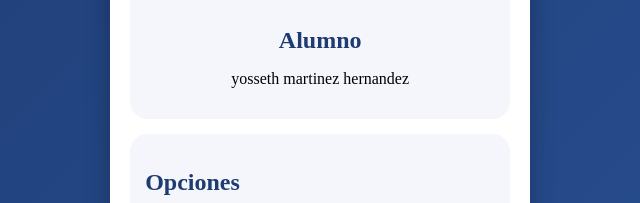
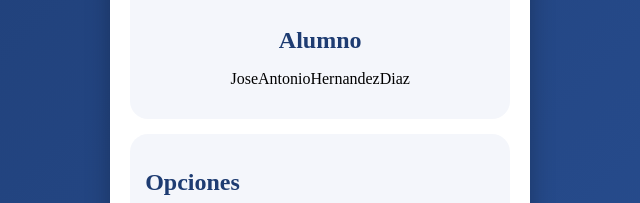
Before and after one commit to heda080327hmcrzna3-cpu/Mi-app, a plain HTML site: page index.html in a window 1280 px wide. Shown: the part 282-485 px from the top of the page, 369-1009 px from the left. Drawn offline with Linux system fonts and the light colour scheme.

Commit message:
Update student name in index.html

```diff
--- a/index.html
+++ b/index.html
@@ -18,7 +18,7 @@
 
 
       <h2>Alumno</h2>
-      <p>yosseth martinez hernandez</p>
+      <p>JoseAntonioHernandezDiaz</p>
     </section>
 
     <section class="tarjeta menu">
```
